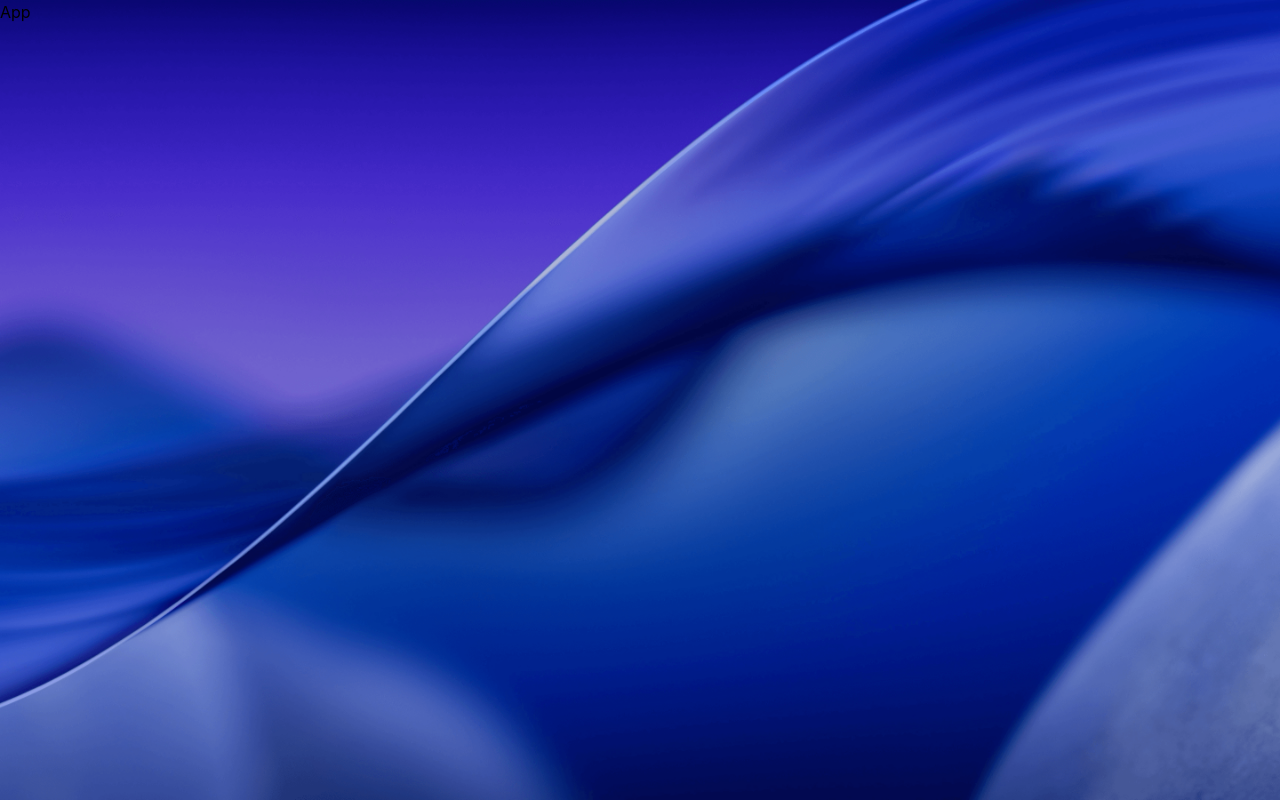
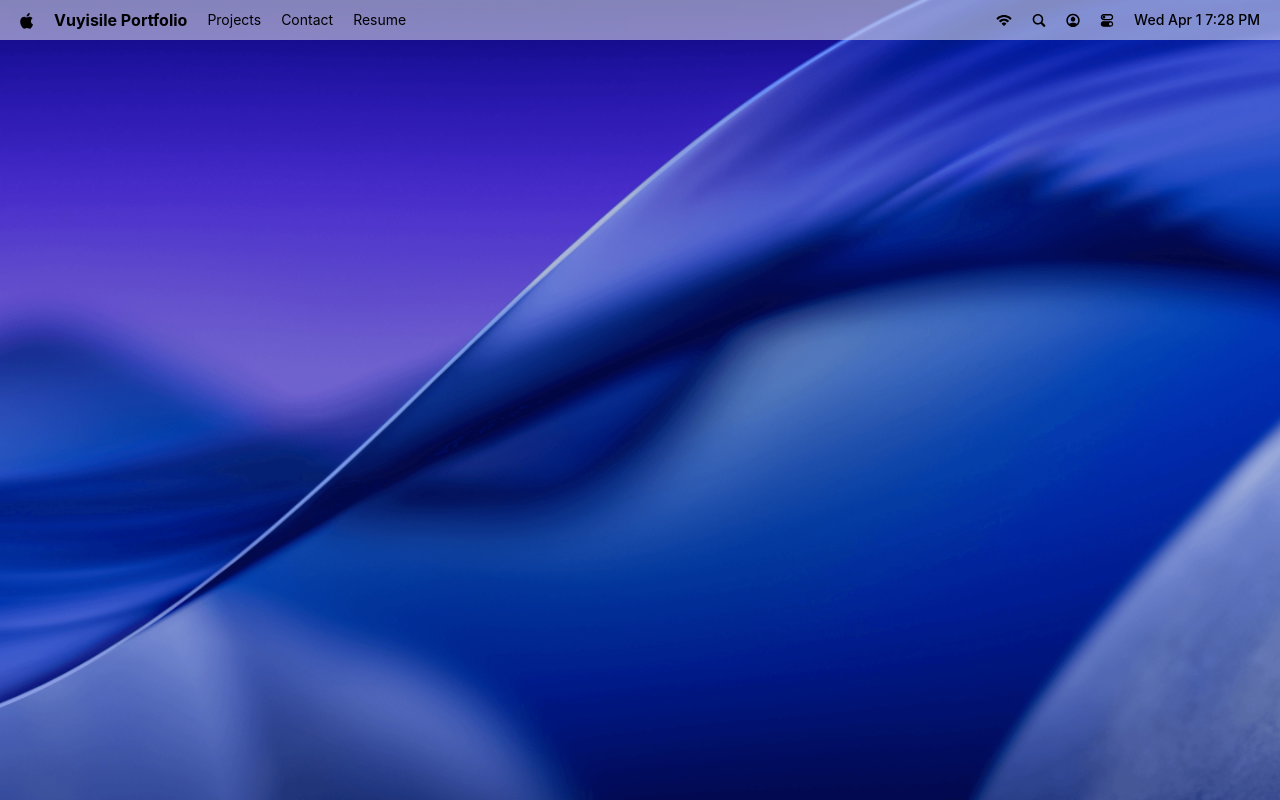
Before and after one commit to vuyi-codes/macOS-portfolio-, a React (Vite) app: page / in a window 1280 px wide. Built offline with nearby package versions, Linux system fonts and the light colour scheme; a web font is replaced by a local one.

Commit message:
Implement Navbar

```diff
--- a/package.json
+++ b/package.json
@@ -11,6 +11,7 @@
   },
   "dependencies": {
     "@tailwindcss/vite": "^4.2.2",
+    "dayjs": "^1.11.20",
     "react": "^19.2.4",
     "react-dom": "^19.2.4",
     "tailwindcss": "^4.2.2"
--- a/src/App.jsx
+++ b/src/App.jsx
@@ -1,8 +1,11 @@
+import Navbar from "#components/Navbar"
 
 
 function App() {
   return (
-    <div>App</div>
+    <main>
+      <Navbar />
+    </main>
   )
 }
 
--- /dev/null
+++ b/src/components/Navbar.jsx
@@ -0,0 +1,33 @@
+import { navIcons, navLinks } from "#constants"
+import dayjs from "dayjs"
+
+const Navbar = () => {
+  return (
+    <nav>
+      <div>
+        <img src="/images/logo.svg" alt="logo" />
+        <p className="font-bold">Vuyisile Portfolio</p>
+
+        <ul>
+          {navLinks.map((item) => (
+            <li key={item.id}><p>{item.name}</p></li>
+          ))}
+        </ul>
+      </div>
+
+      <div>
+        <ul>
+          {navIcons.map((icon) => (
+            <li key={icon.id}>
+              <img src={icon.img} className="icon-hover" alt={`icon-${icon.id}`} />
+            </li>
+          ))}
+        </ul>
+
+        <time>{dayjs().format("ddd MMM D h:mm A")}</time>
+      </div>
+    </nav>
+  )
+}
+
+export default Navbar
--- a/vite.config.js
+++ b/vite.config.js
@@ -1,10 +1,19 @@
 import { defineConfig } from 'vite'
 import react from '@vitejs/plugin-react'
 import tailwindcss from '@tailwindcss/vite'
+import { resolve, dirname } from 'path'
+import { fileURLToPath } from 'url'
 
 // https://vite.dev/config/
 export default defineConfig({
-  plugins: [
-    react(),
-    tailwindcss()],
-})
+  plugins: [react(), tailwindcss()],
+  resolve: {
+    alias: {
+      '#components': resolve(dirname(fileURLToPath(import.meta.url)), 'src/components'),
+      '#constants': resolve(dirname(fileURLToPath(import.meta.url)), 'src/constants'),
+      '#store': resolve(dirname(fileURLToPath(import.meta.url)), 'src/store'),
+      '#hoc': resolve(dirname(fileURLToPath(import.meta.url)), 'src/hoc'),
+      '#windows': resolve(dirname(fileURLToPath(import.meta.url)), 'src/windows')
+    }
+  }
+});
```
Also changed, not shown: jsconfig.json (added, +9 -0 lines), 1 other file (tests, documents, lock files or other folders).
